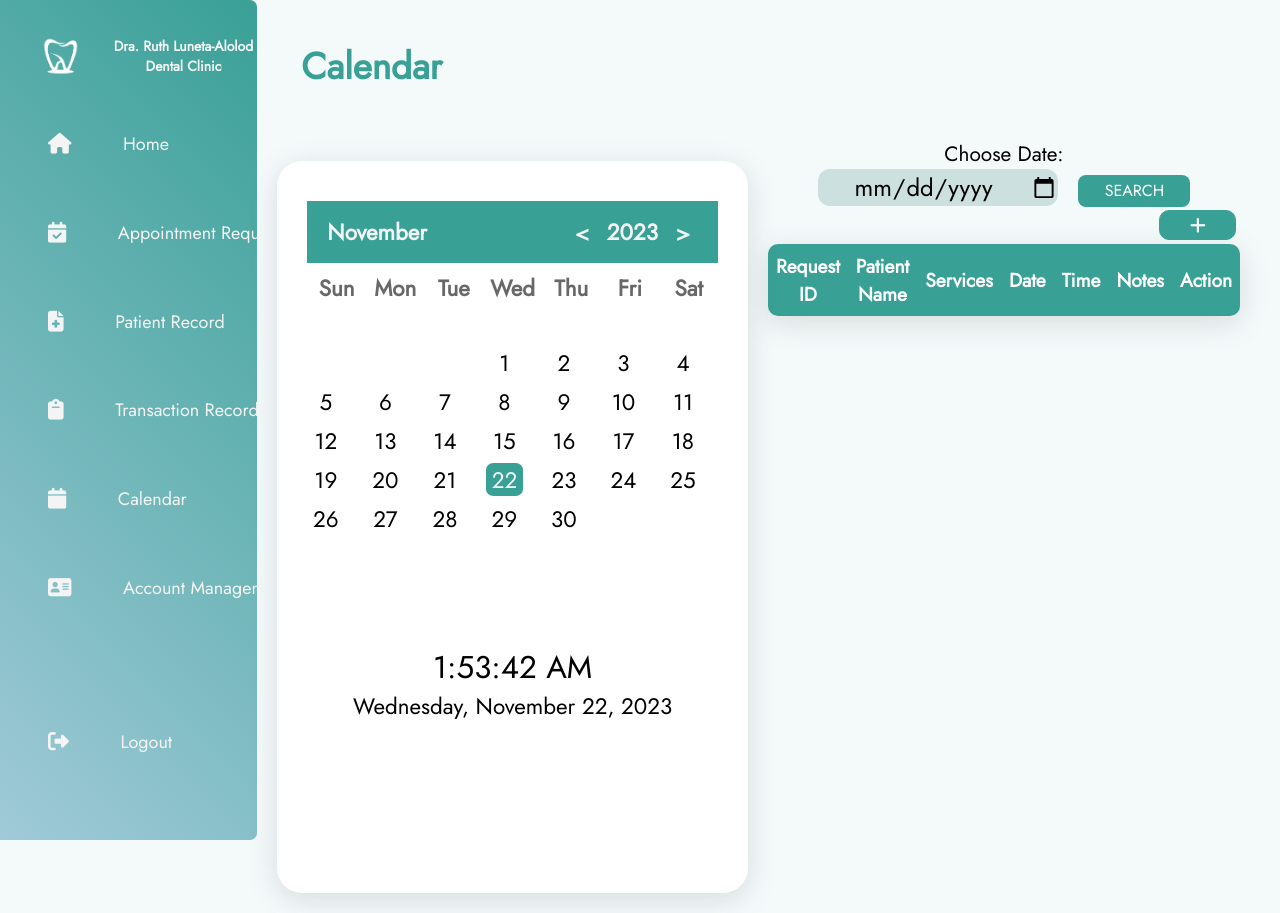
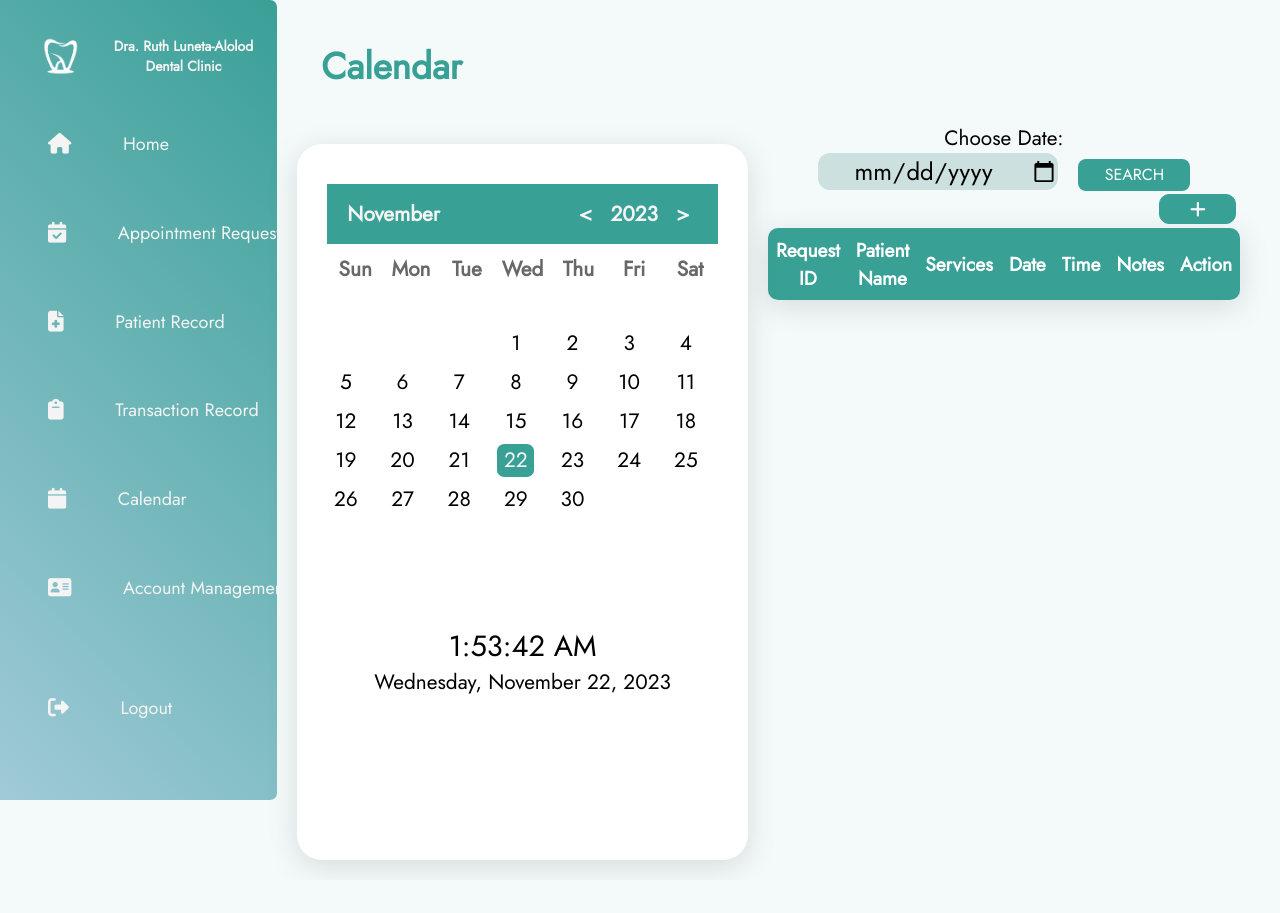
Before and after one commit to CastroClarence/clinic-project, a PHP site: page /pages/calendarAppointment.php in a window 1280 px wide. After the commit the page ends 871 px from the top, so only its background shows below. Run offline with PHP 8.4, Linux system fonts and the light colour scheme; a user stored in the database is signed in; lists and menus that the app fills with data are empty; some libraries are stand-ins or nearby versions.

Commit message:
calendar Adjustment

```diff
--- a/styles/calendarAppointment.css
+++ b/styles/calendarAppointment.css
@@ -18,7 +18,6 @@
   width: 100%;
   padding-top: 10px;
   color: #38a095;
-  margin-bottom: 1em;
   padding-left: 1.5em;
 }
 
@@ -36,11 +35,14 @@
 .mainCont{
   width: 100%;
   display: flex;
+  margin-top: 0;
 }
 .calendarCont{
   height: 10em;
   padding: 20px;
   width: 50%;
+  align-self: center;
+  justify-self  : center;
 }
 
 .appointmentCont{
--- a/styles/calendarDisplay.css
+++ b/styles/calendarDisplay.css
@@ -14,14 +14,13 @@
 
 .contianer {
   width: max-content;
-  height: 100%;
+  height: 90%;
   position: relative;
   display: flex;
   flex-direction: column;
   padding: 0.3em 0px 0px 0px;
   justify-content: center;
   width: 50%;
-  /* border: 2px solid black; */
   place-content: center;
 
 }
@@ -34,7 +33,7 @@
   border-radius: 25px;
   overflow: hidden;
   padding: 30px 30px 30px 30px;
-  font-size: 1.4em;
+  font-size: 1.3em;
 }
 .calendar {
   box-shadow: var(--shadow);
--- a/styles/sidebar.css
+++ b/styles/sidebar.css
@@ -15,7 +15,7 @@ nav{
     left: 0;
     bottom: 0;
     width: 110px;
-    height: 105vh;
+    height: 100vh;
     padding: 1rem;
     color: var(--green);
     overflow: hidden;
```
